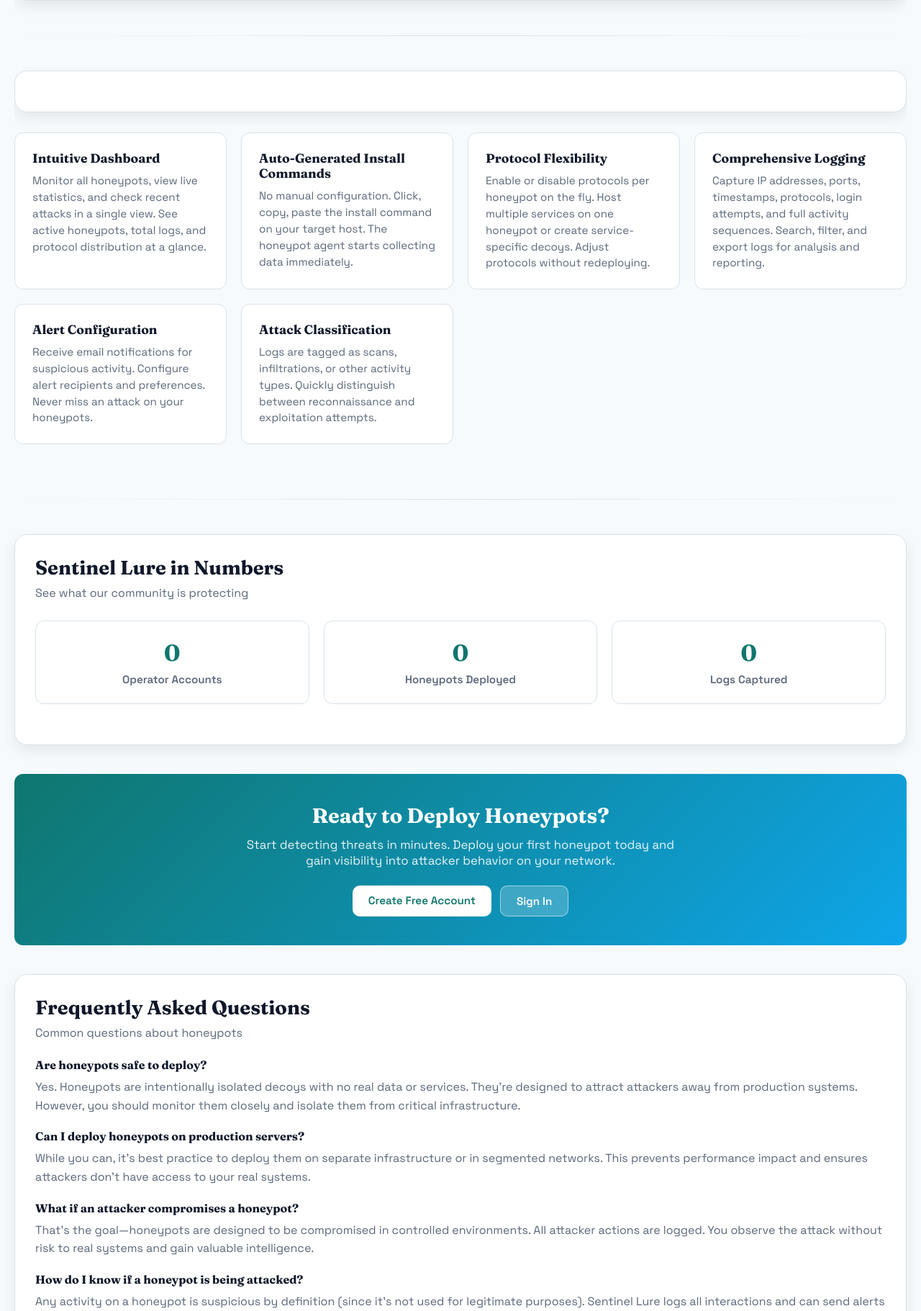
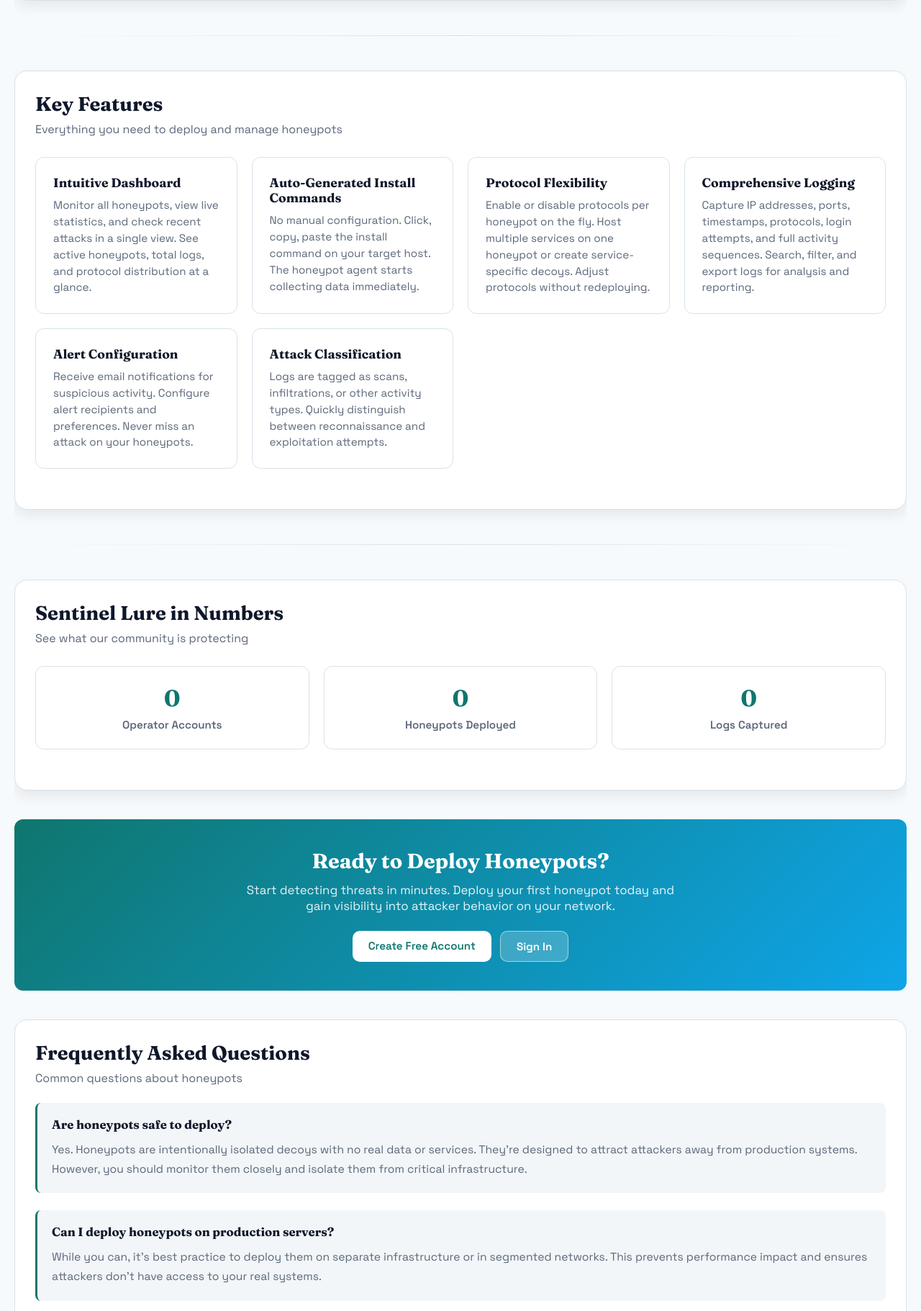
Before and after one commit to Dark-Avenger-Reborn/CanaryDefense, a Flask app: page /honeypots in a window 1280 px wide. Shown: the part 4276-6097 px from the top of the page at 72% size. Run offline with Flask 3, Linux system fonts and the light colour scheme.

Commit message:
Add FAQ section to explore honeypots template: implement grid layout and style for FAQ items

```diff
--- a/templates/explore_honeypots.html
+++ b/templates/explore_honeypots.html
@@ -255,6 +255,31 @@
 			font-size: 0.9rem;
 			overflow-x: auto;
 			margin: 12px 0;
+		}
+
+		.faq-grid {
+			display: grid;
+			gap: 24px;
+		}
+
+		.faq-item {
+			padding: 20px;
+			background: var(--surface-2);
+			border-radius: 8px;
+			border-left: 3px solid var(--accent);
+		}
+
+		.faq-item h4 {
+			color: var(--ink);
+			margin-bottom: 12px;
+			font-size: 1.05rem;
+			font-weight: 600;
+		}
+
+		.faq-item p {
+			line-height: 1.7;
+			font-size: 0.98rem;
+			margin: 0;
 		}
 
 		@media (max-width: 768px) {
@@ -575,7 +600,10 @@
 		<hr class="section-divider">
 
 		<!-- Key Features -->
-	<div class="card fade-up" id="features">
+		<div class="card fade-up" id="features">
+			<div class="section-title">
+				<h2>Key Features</h2>
+				<p>Everything you need to deploy and manage honeypots</p>
 			</div>
 
 			<div class="feature-grid">
@@ -648,35 +676,35 @@
 				<p>Common questions about honeypots</p>
 			</div>
 
-			<div style="display: grid; gap: 20px;">
-				<div>
-					<h4 style="color: var(--ink); margin-bottom: 8px;">Are honeypots safe to deploy?</h4>
-					<p style="line-height: 1.6;">Yes. Honeypots are intentionally isolated decoys with no real data or services. They're designed to attract attackers away from production systems. However, you should monitor them closely and isolate them from critical infrastructure.</p>
+			<div class="faq-grid">
+				<div class="faq-item">
+					<h4>Are honeypots safe to deploy?</h4>
+					<p>Yes. Honeypots are intentionally isolated decoys with no real data or services. They're designed to attract attackers away from production systems. However, you should monitor them closely and isolate them from critical infrastructure.</p>
 				</div>
 
-				<div>
-					<h4 style="color: var(--ink); margin-bottom: 8px;">Can I deploy honeypots on production servers?</h4>
-					<p style="line-height: 1.6;">While you can, it's best practice to deploy them on separate infrastructure or in segmented networks. This prevents performance impact and ensures attackers don't have access to your real systems.</p>
+				<div class="faq-item">
+					<h4>Can I deploy honeypots on production servers?</h4>
+					<p>While you can, it's best practice to deploy them on separate infrastructure or in segmented networks. This prevents performance impact and ensures attackers don't have access to your real systems.</p>
 				</div>
 
-				<div>
-					<h4 style="color: var(--ink); margin-bottom: 8px;">What if an attacker compromises a honeypot?</h4>
-					<p style="line-height: 1.6;">That's the goal—honeypots are designed to be compromised in controlled environments. All attacker actions are logged. You observe the attack without risk to real systems and gain valuable intelligence.</p>
+				<div class="faq-item">
+					<h4>What if an attacker compromises a honeypot?</h4>
+					<p>That's the goal—honeypots are designed to be compromised in controlled environments. All attacker actions are logged. You observe the attack without risk to real systems and gain valuable intelligence.</p>
 				</div>
 
-				<div>
-					<h4 style="color: var(--ink); margin-bottom: 8px;">How do I know if a honeypot is being attacked?</h4>
-					<p style="line-height: 1.6;">Any activity on a honeypot is suspicious by definition (since it's not used for legitimate purposes). {{ brand_name }} logs all interactions and can send alerts via email when activity is detected.</p>
+				<div class="faq-item">
+					<h4>How do I know if a honeypot is being attacked?</h4>
+					<p>Any activity on a honeypot is suspicious by definition (since it's not used for legitimate purposes). {{ brand_name }} logs all interactions and can send alerts via email when activity is detected.</p>
 				</div>
 
-				<div>
-					<h4 style="color: var(--ink); margin-bottom: 8px;">Can honeypots be used in legal compliance?</h4>
-					<p style="line-height: 1.6;">Yes. Honeypots are recognized by major compliance frameworks (NIST, CIS, OWASP) as a valid detection mechanism. They provide high-confidence threat alerts with minimal false positives.</p>
+				<div class="faq-item">
+					<h4>Can honeypots be used in legal compliance?</h4>
+					<p>Yes. Honeypots are recognized by major compliance frameworks (NIST, CIS, OWASP) as a valid detection mechanism. They provide high-confidence threat alerts with minimal false positives.</p>
 				</div>
 
-				<div>
-					<h4 style="color: var(--ink); margin-bottom: 8px;">Do I need special hardware for honeypots?</h4>
-					<p style="line-height: 1.6;">No. {{ brand_name }} honeypots run on any Linux system—virtual machines, cloud instances, or physical servers. Deploy wherever your network monitoring is needed.</p>
+				<div class="faq-item">
+					<h4>Do I need special hardware for honeypots?</h4>
+					<p>No. {{ brand_name }} honeypots run on any Linux system—virtual machines, cloud instances, or physical servers. Deploy wherever your network monitoring is needed.</p>
 				</div>
 			</div>
 		</div>
```
